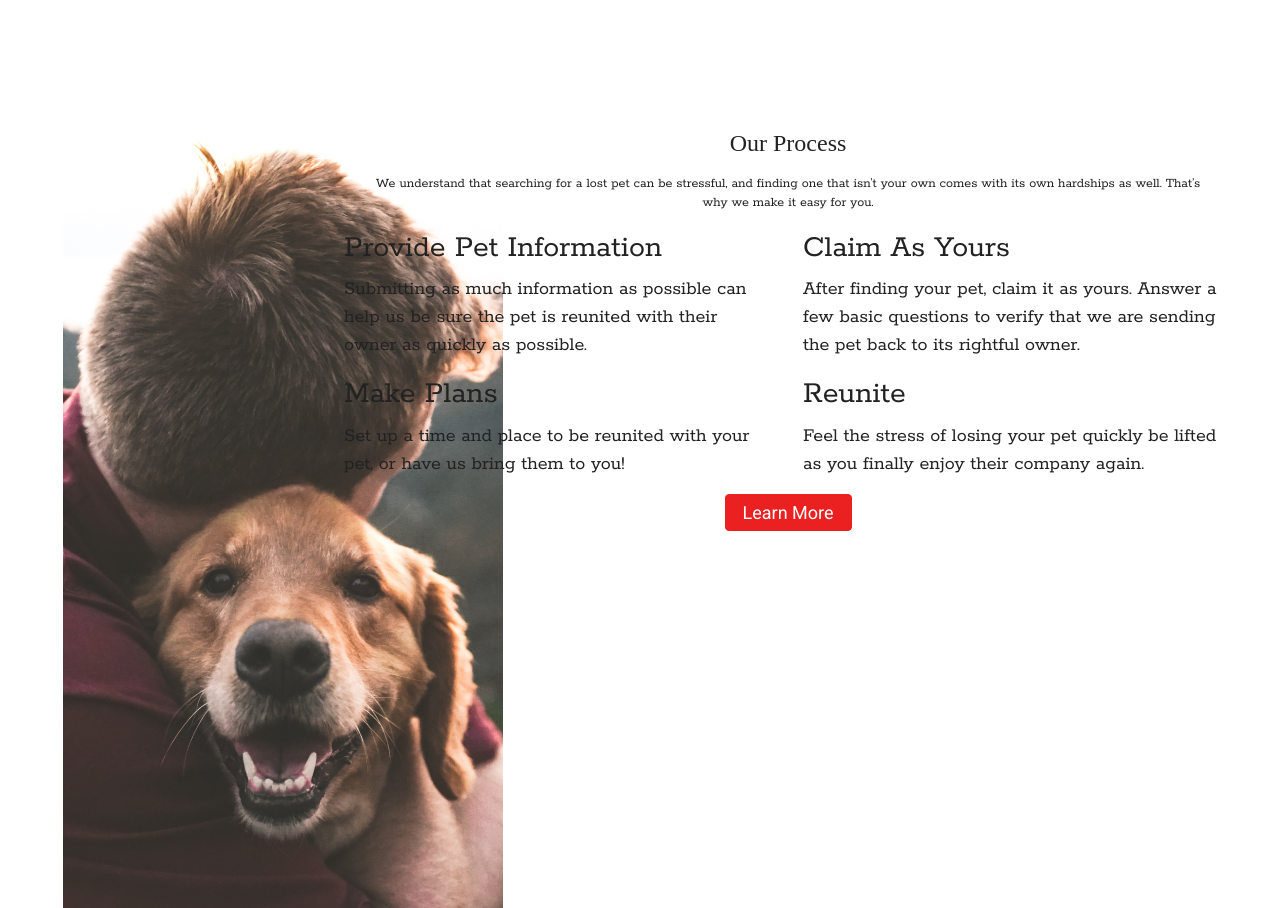
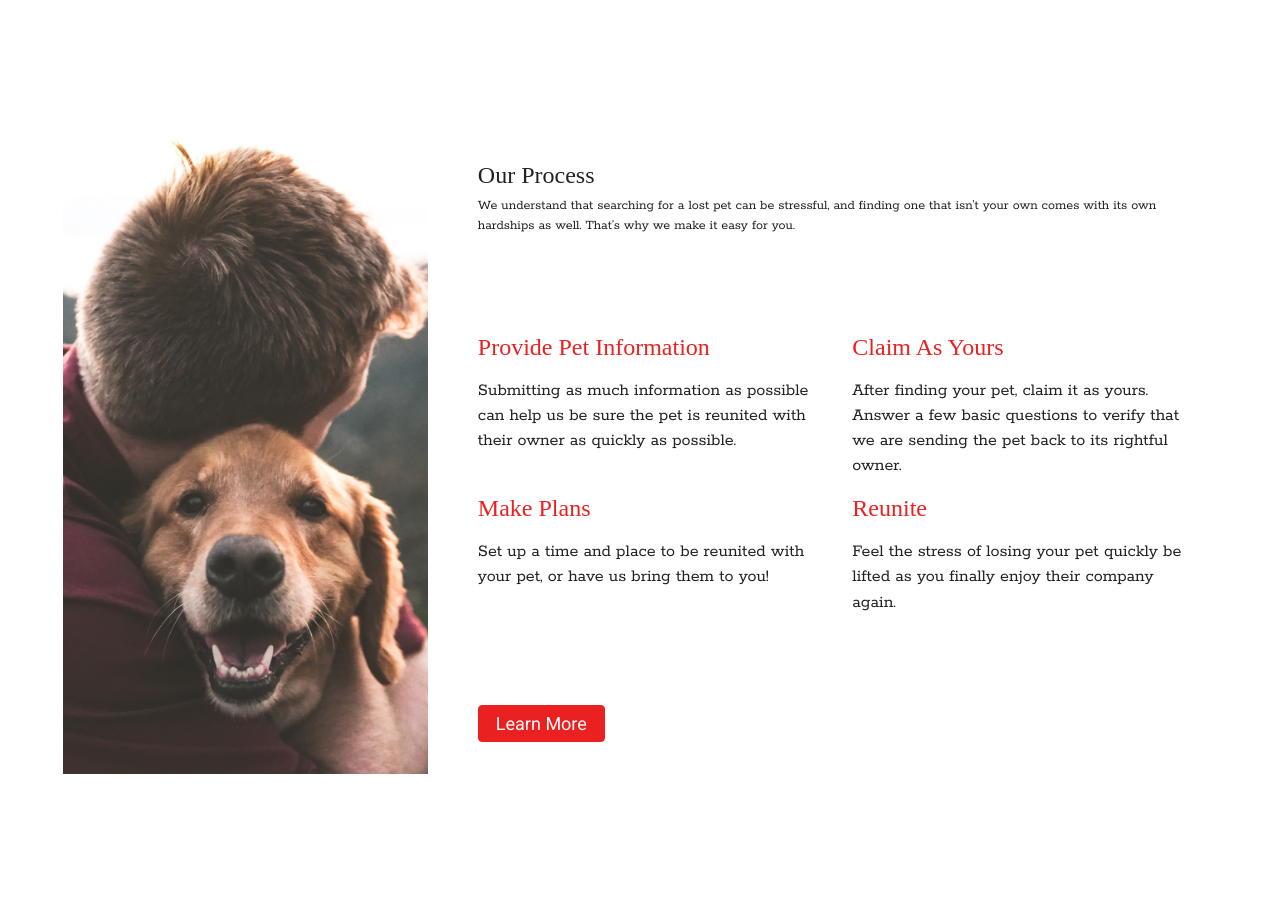
Before and after one commit to 0chriscrew0/Finderr-, a website: page index.html in a window 1280 px wide. Shown: the part 700-1608 px from the top of the page. After the commit the page ends 1474 px from the top, so only its background shows below. Drawn offline with nearby package versions, Linux system fonts and the light colour scheme; a web font is replaced by a local one.

Commit message:
style process section for desktop

```diff
--- a/index.html
+++ b/index.html
@@ -86,10 +86,10 @@
     <section class="process">
       <div class="container-fluid">
         <div class="row">
-          <div class="col-md-3 process-left">
+          <div class="col-md-5 col-lg-4 process-left">
             <img src="img/process-image.png" />
           </div>
-          <div class="col-md-9 process-right">
+          <div class="col-md-7 col-lg-8 process-right">
             <div class="process-header">
               <h1>Our Process</h1>
               <p>
@@ -159,7 +159,7 @@
               </div>
             </div>
 
-            <div class="process-steps-desktop">
+            <div class="process-steps-desktop h-50">
               <div class="row">
                 <div class="col-md-6">
                   <h2>Provide Pet Information</h2>
--- a/scss/pages/_process.scss
+++ b/scss/pages/_process.scss
@@ -79,13 +79,99 @@
     padding: 0 48px;
     .process-left {
       display: block;
+      img {
+        width: 100%;
+      }
     }
     .process-right {
+      display: flex;
+      flex-direction: column;
+      justify-content: space-between;
+      text-align: left;
+      padding: 1.6rem 0.4rem;
+      .process-header {
+        text-align: left;
+        h1 {
+          font-size: 18px;
+          font-family: "Quando", serif;
+          margin-bottom: 0.4rem;
+        }
+
+        p {
+          font-size: 12px;
+          font-weight: 300;
+          padding: 0;
+        }
+      }
       .process-steps-mobile {
         display: none;
       }
       .process-steps-desktop {
-        display: block;
+        display: flex;
+        h2 {
+          font-family: "Quando", serif;
+          font-size: 12px;
+          color: $primary;
+          margin-bottom: 0.4rem;
+        }
+        p {
+          font-family: "Rokkitt", serif;
+          font-size: 12px;
+        }
+      }
+
+      button {
+        width: 96px;
+        font-size: 12px !important;
+        margin: 0;
+      }
+    }
+  }
+
+  @include media-breakpoint-up(xl) {
+    padding: 0 48px;
+    .process-left {
+      display: block;
+      img {
+        width: 100%;
+      }
+    }
+    .process-right {
+      text-align: left;
+      padding: 2rem 2.2rem;
+      .process-header {
+        text-align: left;
+        h1 {
+          font-size: 24px;
+          font-family: "Quando", serif;
+          margin-bottom: 0.4rem;
+        }
+
+        p {
+          font-size: 14px;
+          font-weight: 300;
+          padding: 0;
+        }
+      }
+      .process-steps-mobile {
+        display: none;
+      }
+      .process-steps-desktop {
+        display: flex;
+        h2 {
+          font-family: "Quando", serif;
+          font-size: 24px;
+          color: $primary;
+          margin-bottom: 1rem;
+        }
+        p {
+          font-family: "Rokkitt", serif;
+          font-size: 18px;
+        }
+      }
+      button {
+        width: 127px;
+        font-size: 18px !important;
       }
     }
   }
```
Also changed, not shown: css/main.min.css, 1 other file.
